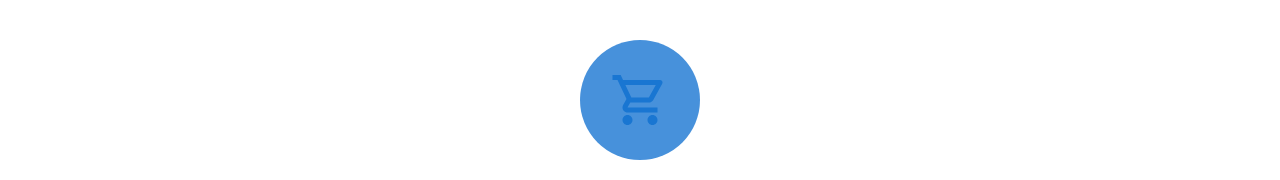
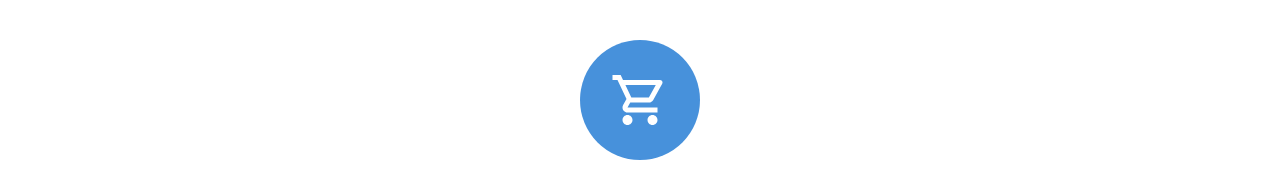
Before and after one commit to mohamedadel1994825/beshara-task, a Next.js app: page /cart in a window 1280 px wide. Shown: the part 166-346 px from the top of the page. Built offline with nearby package versions, Linux system fonts and the light colour scheme.

Commit message:
edit cart icon color

```diff
--- a/src/components/cart/EmptyCart.tsx
+++ b/src/components/cart/EmptyCart.tsx
@@ -30,7 +30,7 @@ const EmptyCart: React.FC = () => {
         <ShoppingCartOutlinedIcon
           sx={{
             fontSize: { xs: 40, sm: 50, md: 60 },
-            color: "primary.main",
+            color: "white",
           }}
         />
       </Box>
```
